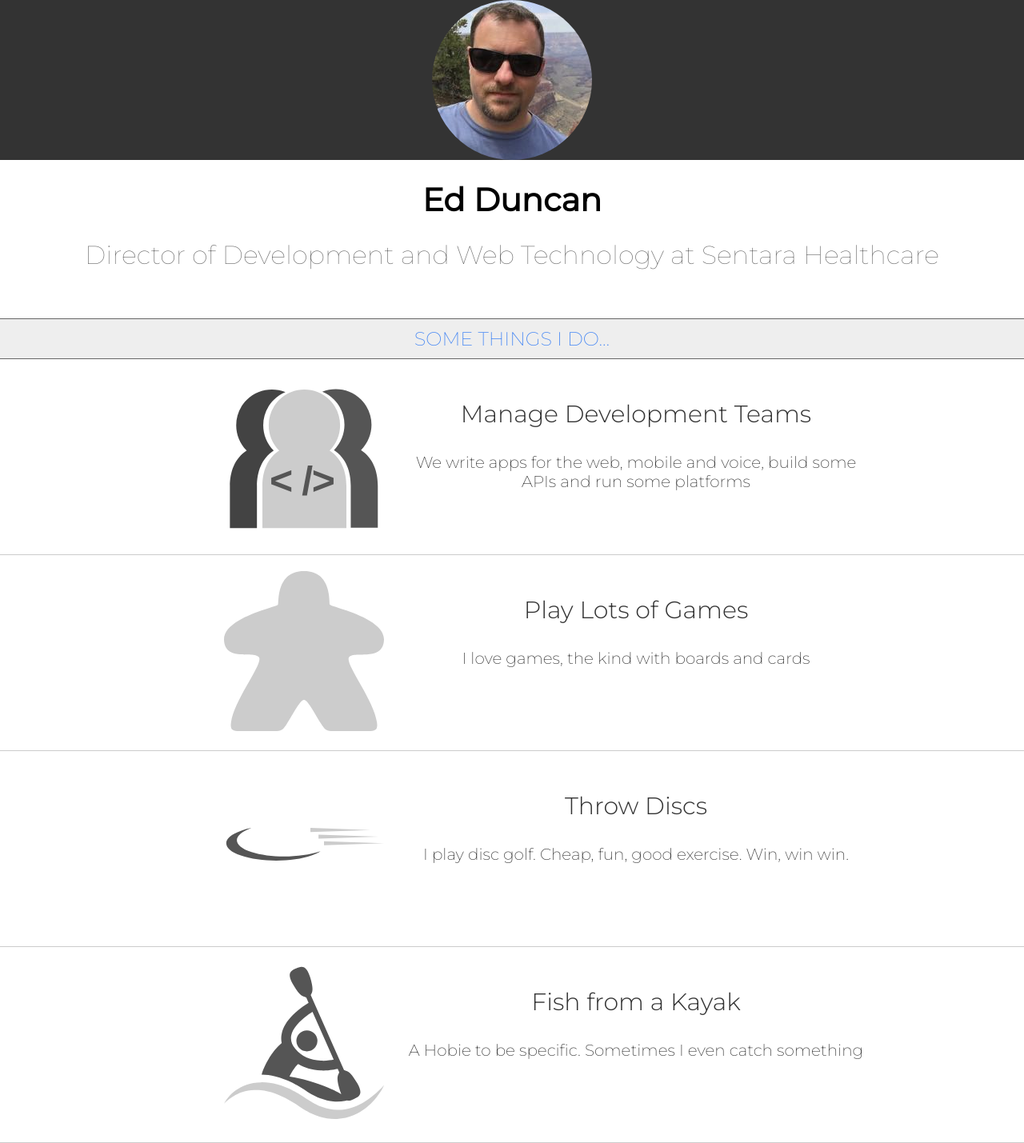
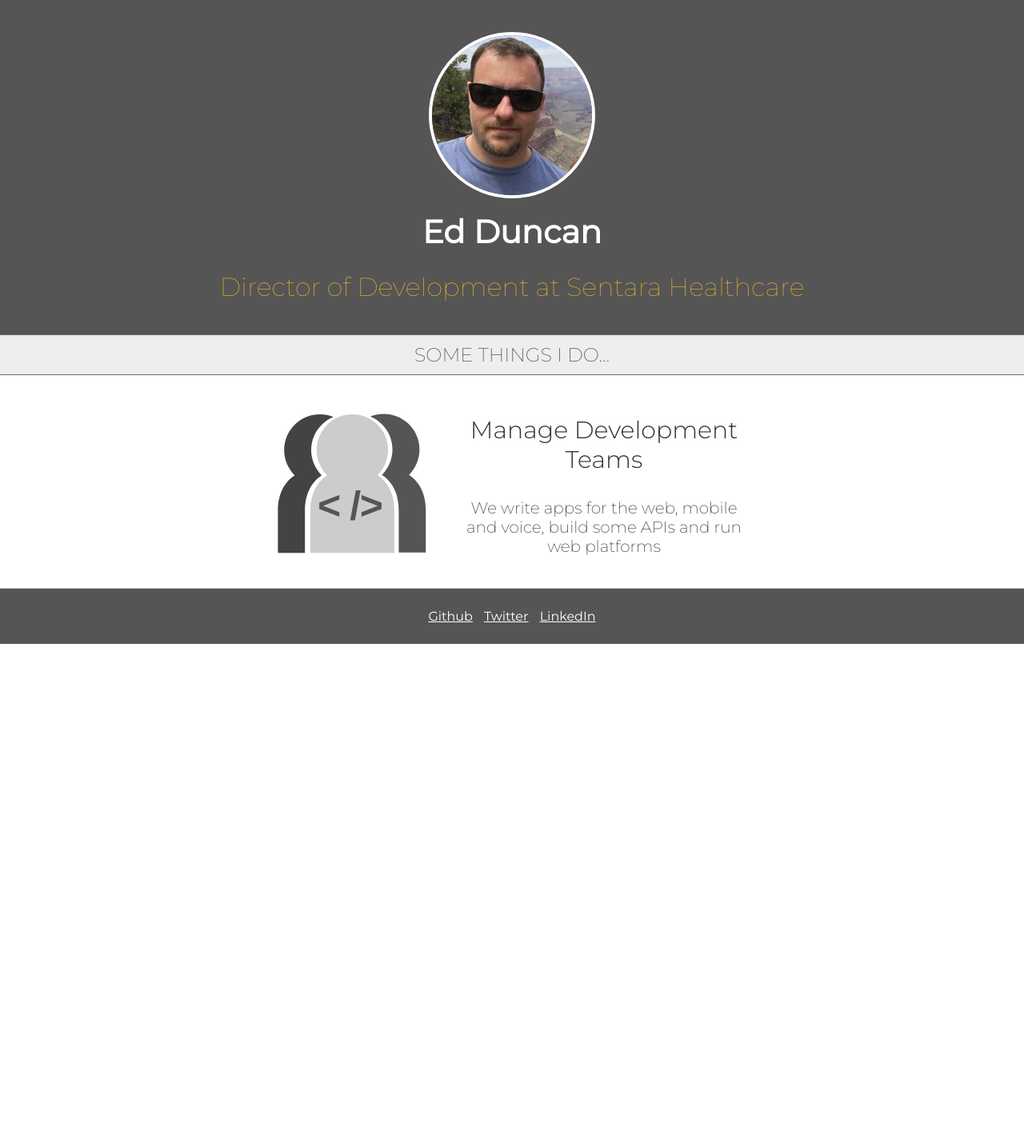
Before and after one commit to eaduncan/edduncan_me, a Jekyll site: the page built from index.html, in a window 1280 px wide. Shown: the whole page at 80% size. Built offline with Jekyll 4.4.1, drawn with Linux system fonts in a browser that asks for light colours; after the commit the page ends 900 px from its top, so only the background shows below that.

Commit message:
interest list styling, header updates and footer work

```diff
--- a/_posts/2017-07-01-development-manager.markdown
+++ b/_posts/2017-07-01-development-manager.markdown
@@ -1,7 +1,7 @@
 ---
 title:  "Manage Development Teams"
 layout: post
-blurb: "We write apps for the web, mobile and voice, build some APIs and run some platforms"
+blurb: "We write apps for the web, mobile and voice, build some APIs and run web platforms"
 list-image: manage.svg
 date:   2017-07-01 12:00:00 -0400
 categories: interests
--- a/_posts/2017-07-02-playgames.markdown
+++ /dev/null
@@ -1,14 +0,0 @@
----
-title:  "Play Lots of Games"
-layout: post
-blurb: "I love games, the kind with boards and cards"
-date:   2017-07-02 12:00:00 -0400
-list-image: meeple.svg
-categories: interests
-color: purple
----
-Morbi leo risus, porta ac consectetur ac, vestibulum at eros. Duis mollis, est non commodo luctus, nisi erat porttitor ligula, eget lacinia odio sem nec elit. Integer posuere erat a ante venenatis dapibus posuere velit aliquet. Aenean lacinia bibendum nulla sed consectetur. Morbi leo risus, porta ac consectetur ac, vestibulum at eros. Sed posuere consectetur est at lobortis. Nullam quis risus eget urna mollis ornare vel eu leo.
-
-Cras mattis consectetur purus sit amet fermentum. Nullam quis risus eget urna mollis ornare vel eu leo. Integer posuere erat a ante venenatis dapibus posuere velit aliquet. Integer posuere erat a ante venenatis dapibus posuere velit aliquet.
-
-Donec ullamcorper nulla non metus auctor fringilla. Morbi leo risus, porta ac consectetur ac, vestibulum at eros. Nullam id dolor id nibh ultricies vehicula ut id elit. Donec ullamcorper nulla non metus auctor fringilla.
--- a/_posts/2017-07-03-discgolf.markdown
+++ /dev/null
@@ -1,14 +0,0 @@
----
-title:  "Throw Discs"
-layout: post
-blurb: "I play disc golf. Cheap, fun, good exercise. Win, win win."
-date:   2017-07-03 12:00:00 -0400
-list-image: discgolf.svg
-categories: interests
-color: gold
----
-Morbi leo risus, porta ac consectetur ac, vestibulum at eros. Duis mollis, est non commodo luctus, nisi erat porttitor ligula, eget lacinia odio sem nec elit. Integer posuere erat a ante venenatis dapibus posuere velit aliquet. Aenean lacinia bibendum nulla sed consectetur. Morbi leo risus, porta ac consectetur ac, vestibulum at eros. Sed posuere consectetur est at lobortis. Nullam quis risus eget urna mollis ornare vel eu leo.
-
-Cras mattis consectetur purus sit amet fermentum. Nullam quis risus eget urna mollis ornare vel eu leo. Integer posuere erat a ante venenatis dapibus posuere velit aliquet. Integer posuere erat a ante venenatis dapibus posuere velit aliquet.
-
-Donec ullamcorper nulla non metus auctor fringilla. Morbi leo risus, porta ac consectetur ac, vestibulum at eros. Nullam id dolor id nibh ultricies vehicula ut id elit. Donec ullamcorper nulla non metus auctor fringilla.
--- a/_posts/2017-07-04-fishfromkayaks.markdown
+++ /dev/null
@@ -1,14 +0,0 @@
----
-title:  "Fish from a Kayak"
-layout: post
-blurb: "A Hobie to be specific. Sometimes I even catch something"
-date:   2017-07-16 07:01:36 -0400
-list-image: kayak.svg
-categories: interests
-color: red
----
-Morbi leo risus, porta ac consectetur ac, vestibulum at eros. Duis mollis, est non commodo luctus, nisi erat porttitor ligula, eget lacinia odio sem nec elit. Integer posuere erat a ante venenatis dapibus posuere velit aliquet. Aenean lacinia bibendum nulla sed consectetur. Morbi leo risus, porta ac consectetur ac, vestibulum at eros. Sed posuere consectetur est at lobortis. Nullam quis risus eget urna mollis ornare vel eu leo.
-
-Cras mattis consectetur purus sit amet fermentum. Nullam quis risus eget urna mollis ornare vel eu leo. Integer posuere erat a ante venenatis dapibus posuere velit aliquet. Integer posuere erat a ante venenatis dapibus posuere velit aliquet.
-
-Donec ullamcorper nulla non metus auctor fringilla. Morbi leo risus, porta ac consectetur ac, vestibulum at eros. Nullam id dolor id nibh ultricies vehicula ut id elit. Donec ullamcorper nulla non metus auctor fringilla.
--- a/css/styles.sass
+++ b/css/styles.sass
@@ -11,13 +11,14 @@
     padding: 0
 
 header
+  color: white
+  background-color: #555
   text-align: center
-  padding: 0
+  padding: 40px 0
   margin: 0
   width: 100%
 
   .header-bg
-    background-color: #333
     padding: 0
     height: 200px
 
@@ -27,21 +28,22 @@
 
   .avatar
     border-radius: 50%
+    border: 4px solid white
 
   .sub
-    color: #666
+    color: #f7bf25
     font-weight: 100
     font-style: normal
     font-size: 32px
-    margin: 5px auto
+    margin: 5px auto 0
 
 .intenest-list-header
-  color: #4285f4
+  color: #555
   text-align: center
   text-transform: uppercase
   font-weight: 200
   background-color: #eee
-  margin: 60px 0 0
+  margin: 0
   padding: 10px 0
   border-top: 1px #666 solid
   border-bottom: 1px #666 solid
@@ -50,13 +52,13 @@
   list-style: none
   width: 100%
   padding: 0
-  margin: 0
+  margin: auto
 
 .interest-bar
   display: block
   width: 100%
-  margin: auto
-  padding: 20px 40px
+  margin: 0 auto
+  padding: 20px 0
   text-align: center
   text-decoration: none
   border-bottom: 1px solid #ccc
@@ -70,7 +72,7 @@
     font-weight: 200
 
 .interest-content
-  max-width: 800px
+  max-width: 600px
   text-align: center
   margin: auto
 
@@ -122,3 +124,25 @@
   @extend .interest-color-item
   &:hover
     background-color: #e81b52
+
+.green
+  @extend .interest-color-item
+  &:hover
+    background-color: #4eaf2a
+
+
+footer
+  background-color: #555
+  color: white
+  padding: 25px 0
+  margin: 0 auto
+  text-align: center
+
+  a
+    display: inline-block
+    color: white
+    padding-right: 10px
+    &:hover
+      color: white
+    &:last-child
+      padding-right: 0
--- a/index.html
+++ b/index.html
@@ -9,7 +9,7 @@
     <img class="avatar" src="images/avatar.jpg" />
   </div>
   <h1>{{ page.title }}</h1>
-  <p class="sub">Director of Development and Web Technology at Sentara Healthcare</p>
+  <p class="sub">Director of Development at Sentara Healthcare</p>
 </header>
 
 <main>
@@ -37,5 +37,7 @@
   </ul>
 </main>
 <footer>
-
+  <a href="github" name="github">Github</a>
+  <a href="twitter" name="twitter">Twitter</a>
+  <a href="linkedIn" name="linkedin">LinkedIn</a>
 </footer>
```
Also changed, not shown: 7 other files.
